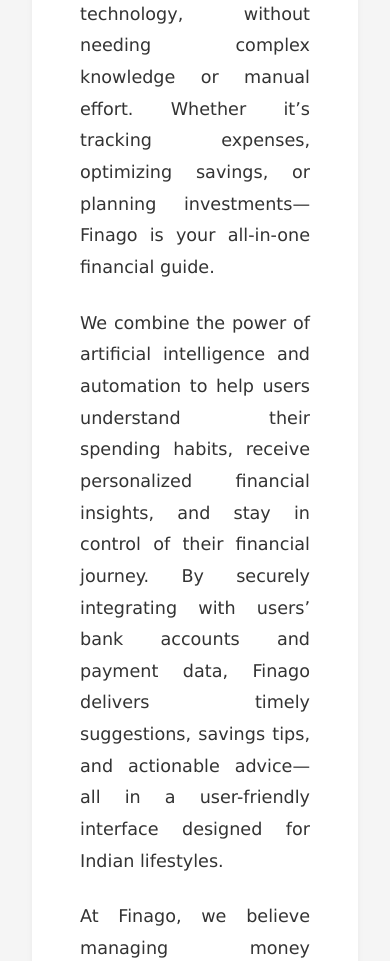
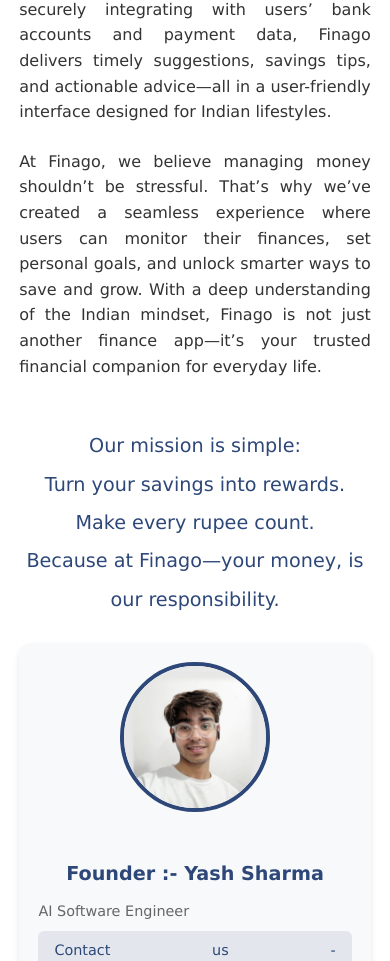
Before and after one commit to YashSharma64/finago, a React (Vite) app: page / in a window 390 px wide. Shown: the part 1036-1997 px from the top of the page. Built offline with nearby package versions, Linux system fonts and the light colour scheme.

Commit message:
Update LandingPage.css

```diff
--- a/src/styles/LandingPage.css
+++ b/src/styles/LandingPage.css
@@ -179,9 +179,10 @@
 
 .about-content {
   background: white;
-  padding: 3rem;
+  padding: 2rem;
   border-radius: 12px;
-  box-shadow: 0 4px 6px rgba(0, 0, 0, 0.05);
+  box-shadow: 0 4px 6px rgba(0, 0, 0, 0.1);
+  margin-top: 2rem;
 }
 
 .about-content p {
@@ -282,58 +283,77 @@
   opacity: 1;
 }
 
+/* Responsive styles for founder card */
+@media (max-width: 768px) {
+  .about-section {
+    padding: 2rem 0;
+  }
 
-@media (max-width: 768px) {
+  .about-container {
+    padding: 0 1rem;
+  }
+
+  .about-content {
+    padding: 1.5rem;
+    margin: 1rem 0;
+    border-radius: 0;
+    box-shadow: none;
+  }
+
+  .about-title {
+    font-size: 1.8rem;
+    margin-bottom: 1rem;
+  }
+
+  .about-content p {
+    font-size: 1rem;
+    line-height: 1.6;
+  }
+
   .founder-card {
     flex-direction: column;
+    align-items: center;
     text-align: center;
     padding: 1.5rem;
-    gap: 1.5rem;
+    margin-top: 1.5rem;
   }
 
   .founder-image {
-    width: 120px;
-    height: 120px;
-    margin: 0 auto;
+    margin-right: 0;
+    margin-bottom: 1rem;
   }
 
   .founder-info {
-    gap: 0.4rem;
-  }
-
-  .founder-info h3 {
-    font-size: 1.3rem;
-  }
-
-  .founder-info p {
-    font-size: 0.95rem;
-  }
-
-  .contact {
-    margin: 0.5rem auto 0;
-    padding: 0.4rem 0.8rem;
+    text-align: center;
   }
 
   .social-links {
     justify-content: center;
-    gap: 2rem;
     margin-top: 1rem;
   }
 }
 
 @media (max-width: 480px) {
+  .about-section {
+    padding: 1.5rem 0;
+  }
+
+  .about-container {
+    padding: 0;
+  }
+
+  .about-content {
+    padding: 1.2rem;
+    margin: 0;
+  }
+
+  .about-title {
+    font-size: 1.5rem;
+    padding: 0 1rem;
+  }
+
   .founder-card {
     padding: 1.2rem;
-    gap: 1.2rem;
-  }
-
-  .founder-image {
-    width: 100px;
-    height: 100px;
-  }
-
-  .founder-info {
-    gap: 0.3rem;
   }
 
   .founder-info h3 {
@@ -345,18 +365,7 @@
   }
 
   .contact {
-    padding: 0.3rem 0.7rem;
     font-size: 0.9rem;
-  }
-
-  .social-links {
-    gap: 1.5rem;
-    margin-top: 0.8rem;
-  }
-
-  .social-icon {
-    width: 25px;
-    height: 25px;
   }
 }
 
```
